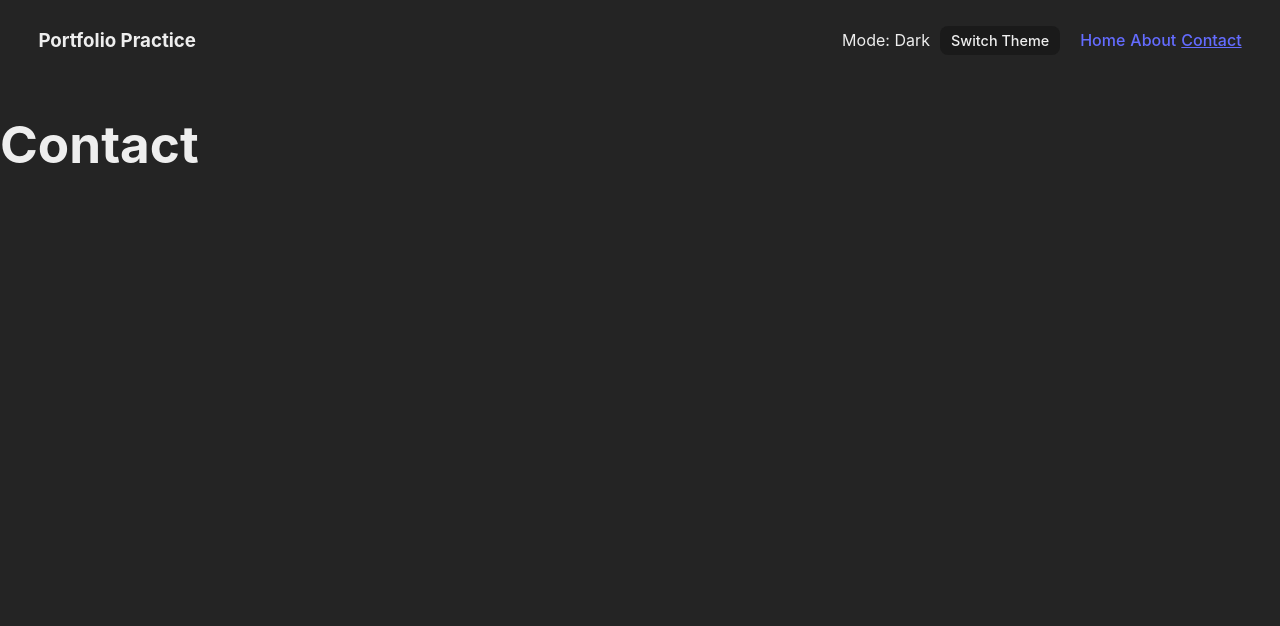
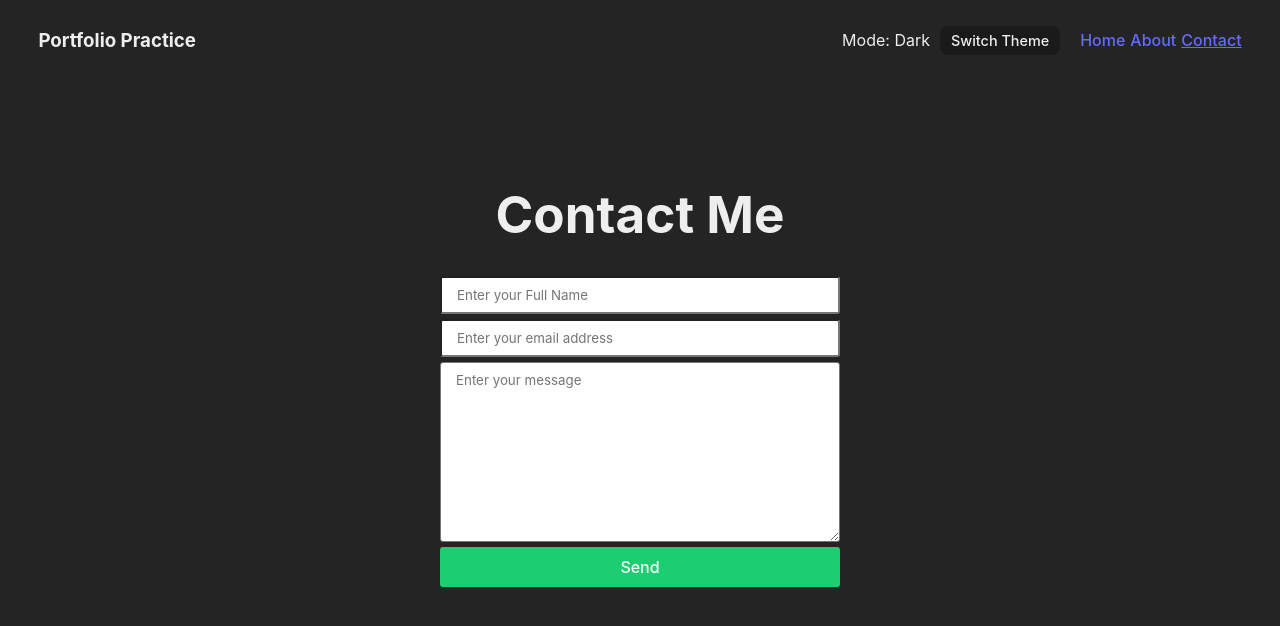
Before and after one commit to jdtdesigns/react_overview_rut, a React (Vite) app: page /contact in a window 1280 px wide. Shown: the top 626 px of the page. Built offline with nearby package versions, Linux system fonts and the light colour scheme; no server answers; the HTML template or start-up script is replaced by a standard one.

Commit message:
finished portfolio example

```diff
--- a/src/App.jsx
+++ b/src/App.jsx
@@ -1,5 +1,5 @@
 import { Routes, Route } from 'react-router-dom'
-import { useState } from 'react'
+import { useState, useEffect } from 'react'
 
 import Header from './components/Header'
 // Import the Home component
@@ -9,11 +9,26 @@ import About from './pages/About'
 
 function App() {
   const [isDarkMode, setIsDarkMode] = useState(true)
+  const [quote, setQuote] = useState('')
+
+  useEffect(() => {
+    const quote_url = 'https://api.quotable.io/random'
+
+    fetch(quote_url)
+      .then(res => res.json())
+      .then(data => {
+        setQuote(data.content)
+      })
+  }, [isDarkMode])
 
   return (
     <div className={`main-content ${isDarkMode ? 'dark' : ''}`}>
       <Header isDarkMode={isDarkMode} setIsDarkMode={setIsDarkMode} />
       <main>
+        <div className="quote-wrap">
+          {quote && <p className="quote">"{quote}"</p>}
+        </div>
+
         <Routes>
           <Route path="/" element={<Home />} />
           <Route path="/contact" element={<Contact />} />
--- a/src/index.scss
+++ b/src/index.scss
@@ -1,8 +1,14 @@
 $bg-dark: #242424;
 $btn-dark: #1a1a1a;
+$font-family: Inter,
+system-ui,
+Avenir,
+Helvetica,
+Arial,
+sans-serif;
 
 :root {
-  font-family: Inter, system-ui, Avenir, Helvetica, Arial, sans-serif;
+  font-family: $font-family;
   line-height: 1.5;
   font-weight: 400;
   color: #444;
@@ -53,6 +59,10 @@ button:focus-visible {
   outline: 4px auto -webkit-focus-ring-color;
 }
 
+.text-center {
+  text-align: center;
+}
+
 .main-content {
   flex: 1;
 }
@@ -62,6 +72,15 @@ button:focus-visible {
   color: #eee;
 }
 
+.quote-wrap {
+  min-height: 70px;
+}
+
+.quote {
+  text-align: center;
+  max-width: 450px;
+  margin: 0 auto;
+}
 
 /* Custom Styles */
 header {
@@ -96,6 +115,28 @@ header {
   }
 }
 
+form {
+  display: flex;
+  flex-direction: column;
+  width: 400px;
+  margin: 0 auto;
+  > * {
+    padding: 9px 15px;
+    margin-bottom: 5px;
+    font-family: $font-family;
+  }
+  input, textarea {
+    border-radius: 3px;
+    outline: none;
+  }
+  button {
+    background-color: #1ccd71;
+    color: #fff;
+    border-radius: 3px;
+  }
+}
+
+
 /* Responsive Styles */
 @media (prefers-color-scheme: light) {
   :root {
--- a/src/pages/Contact.jsx
+++ b/src/pages/Contact.jsx
@@ -1,6 +1,18 @@
 function Contact() {
   return (
-    <h1>Contact</h1>
+    <>
+      <h1 className="text-center">Contact Me</h1>
+
+      <form action="https://api.web3forms.com/submit" method="POST">
+        <input type="hidden" name="access_key" value="45ea0a30-6748-4a2f-b94b-e69469fa4e0b"></input>
+
+        <input name="name" type="text" placeholder="Enter your Full Name" />
+        <input name="email" type="email" placeholder="Enter your email address" />
+        <textarea name="message" cols="30" rows="10" placeholder="Enter your message"></textarea>
+        <input type="hidden" name="redirect" value="https://jdtadlock.com"></input>
+        <button>Send</button>
+      </form>
+    </>
   )
 }
 
```
